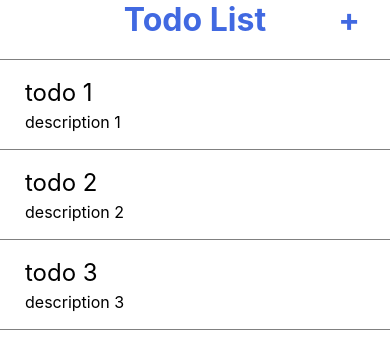
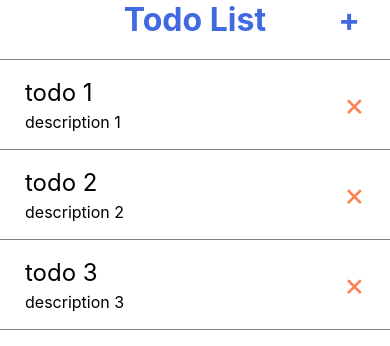
Before and after one commit to alternacrow/TodoApp, a React Native app: screen / in a window 390 px wide. Shown: the top 346 px of the page. Built offline with nearby package versions, Linux system fonts and the light colour scheme.

Commit message:
8.delete button

```diff
--- a/App.tsx
+++ b/App.tsx
@@ -56,6 +56,10 @@ const App: FC = () => {
     setTodos(todos => [...todos, todo]);
   };
 
+  const deleteTodo = (id: number) => {
+    setTodos(todos => todos.filter(todo => todo.id !== id));
+  };
+
   const resetInput = () => {
     setTitle("");
     setDescription("");
@@ -73,7 +77,7 @@ const App: FC = () => {
     if (!title || !description) return;
 
     const newTodo: Todo = {
-      id: todos[todos.length - 1].id + 1,
+      id: todos.length === 0 ? 1 : todos[todos.length - 1].id + 1,
       title,
       description,
       done: false
@@ -81,6 +85,10 @@ const App: FC = () => {
     addTodo(newTodo);
 
     changeMode("list");
+  };
+
+  const handleDelete = (id: number) => {
+    deleteTodo(id);
   };
 
   useEffect(() => {
@@ -110,12 +118,19 @@ const App: FC = () => {
             renderItem={({ item: todo }) => {
               return (
                 <View style={styles.todo_container}>
+                  <View>
                     <Text numberOfLines={1} style={styles.todo_title}>
                       {todo.title}
                     </Text>
                     <Text numberOfLines={1} style={styles.todo_description}>
                       {todo.description}
                     </Text>
+                  </View>
+                  <View style={styles.cross_button}>
+                    <TouchableOpacity onPress={() => handleDelete(todo.id)}>
+                      <Text style={styles.cross}>×</Text>
+                    </TouchableOpacity>
+                  </View>
                 </View>
               );
             }}
@@ -191,8 +206,10 @@ const styles = StyleSheet.create({
     marginBottom: 40
   },
   todo_container: {
+    flexDirection: "row",
+    alignItems: "center",
+    justifyContent: "space-between",
     height: 90,
-    justifyContent: "center",
     paddingHorizontal: 25,
     borderBottomWidth: 1,
     borderColor: "gray"
@@ -250,5 +267,13 @@ const styles = StyleSheet.create({
   add: {
     fontSize: 24,
     color: "white"
+  },
+  cross_button: {
+    alignItems: "center",
+    justifyContent: "center"
+  },
+  cross: {
+    fontSize: 32,
+    color: "coral"
   }
 });
```
Lines whose indentation alone changed are shown as unchanged.
